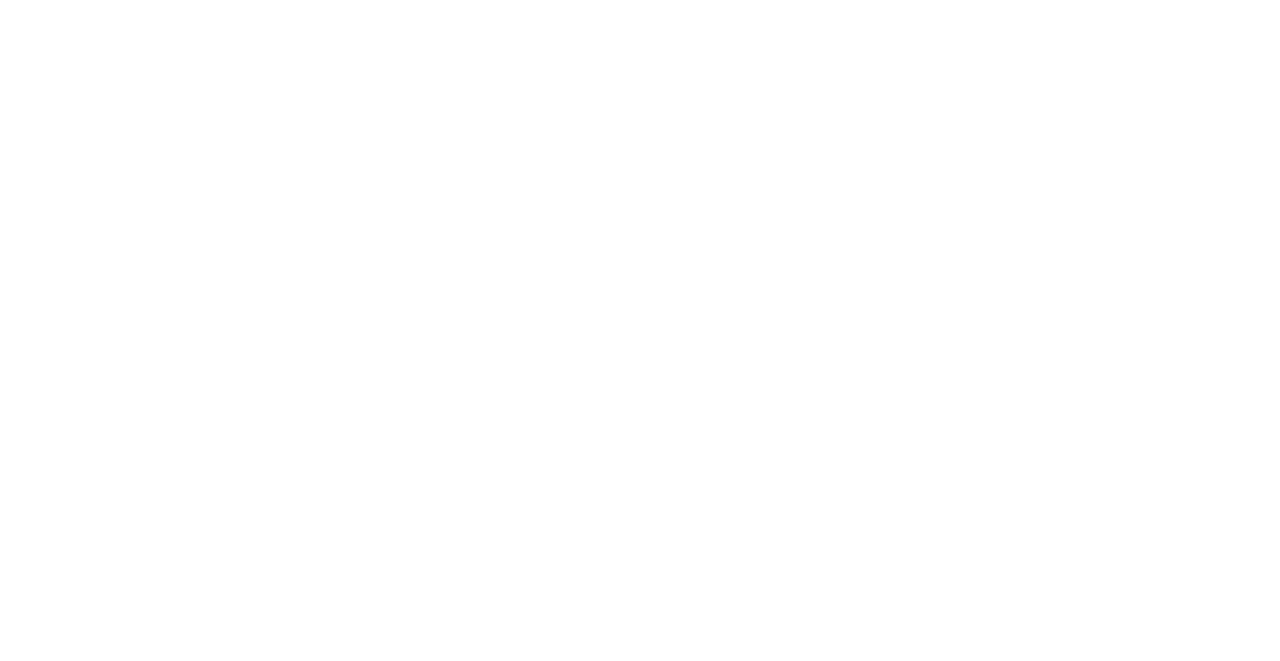
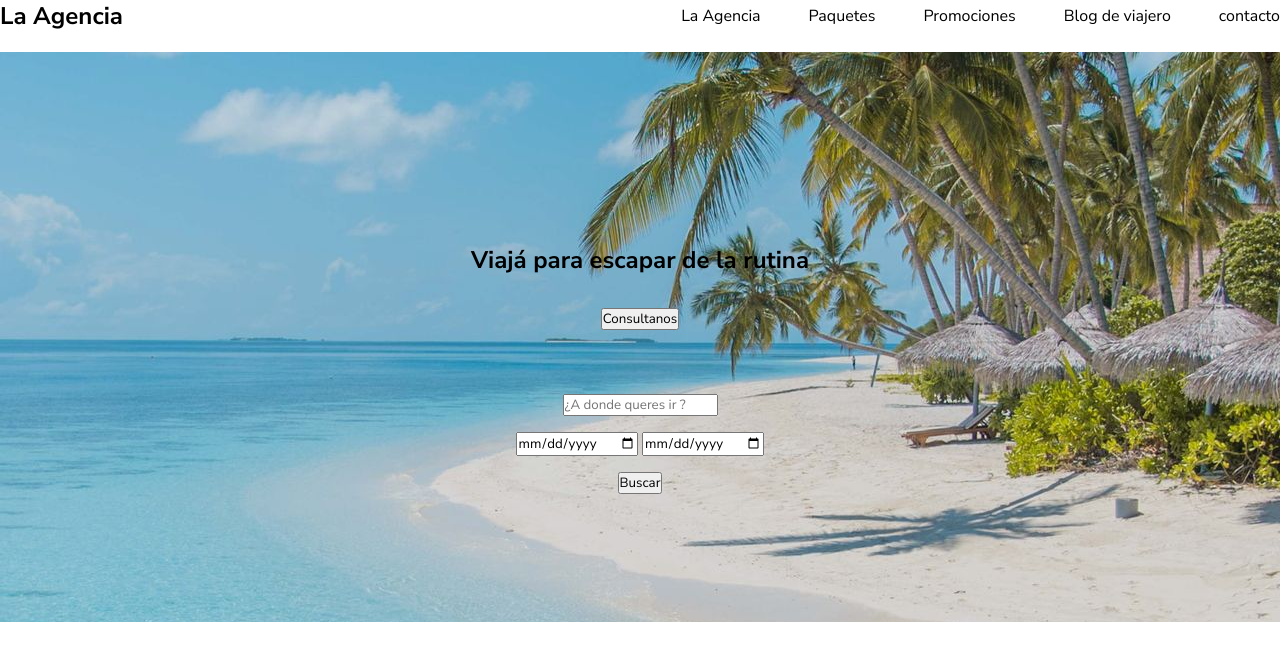
Before and after one commit to JerePrograma/VoyageHub, a Spring Boot app: page / in a window 1280 px wide. Before the commit the part shown is empty. Shown: the top 661 px of the page. Run offline with Spring Boot 4, Linux system fonts and the light colour scheme.

Commit message:
index agregado

```diff
--- a/VoyageHub/src/main/resources/static/style.css
+++ b/VoyageHub/src/main/resources/static/style.css
@@ -0,0 +1,43 @@
+*{
+    box-sizing: border-box;
+    padding: 0;
+    margin: 0;
+    font-family: "Nunito Sans", sans-serif;
+}
+main{
+    display: flex;
+    flex-direction: column;
+    background: url(dd92a3cc7229cafc9841e159b679d3e7.jpeg);
+    padding-top: 5%;
+    padding-bottom: 10%;
+
+}
+
+header{
+    display: flex;
+    justify-content: space-between;
+    margin-bottom: 20px;
+    align-items: center;
+}
+
+header ul{
+    display: flex;
+    gap: 3rem;
+    list-style: none;
+}
+
+.titulo{
+    display: flex;
+    flex-direction: column;
+    align-items: center;
+    margin-top: 10%;
+    gap: 2rem;
+}
+
+.buscador{
+    display: flex;
+    flex-direction: column;
+    align-items: center;
+    gap: 1rem;
+    margin-top: 5%;
+}
--- a/VoyageHub/src/main/resources/templates/index.html
+++ b/VoyageHub/src/main/resources/templates/index.html
@@ -3,10 +3,41 @@
 <head>
     <meta charset="UTF-8">
     <meta name="viewport" content="width=device-width, initial-scale=1.0">
-    <link rel="stylesheet" href="style.css">
-    <title>Document</title>
+    <link rel="preconnect" href="https://fonts.googleapis.com">
+<link rel="preconnect" href="https://fonts.gstatic.com" crossorigin>
+<link href="https://fonts.googleapis.com/css2?family=Nunito+Sans:ital,opsz,wght@0,6..12,200..1000;1,6..12,200..1000&display=swap" rel="stylesheet">
+    <link rel="stylesheet" href="/VoyageHub/src/main/resources/static/style.css">
+
+    <title>Agencia</title>
 </head>
 <body>
+    <header>
+        <H2>La Agencia</H1>
+            <ul>
+                <li><p>La Agencia</p></li>
+                <li><p>Paquetes</p></li>
+                <li><p>Promociones</p></li>
+                <li><p>Blog de viajero</p></li>
+                <li><p>contacto</p></li>
+            </ul>
+    </header>
+    <main>
 
+    <section class="titulo">
+        <h1>Viajá para escapar de la rutina</h1>
+        <button><p>Consultanos</p></button>
+    </section>
+
+    <section class="buscador">
+        <input type="text" placeholder="¿A donde queres ir ?">
+        <div>
+        <input type="date" name="" id="">
+        <input type="date" name="" id="">
+    </div>
+        <button><p>Buscar</p></button>
+
+    </section>
+
+</main>
 </body>
 </html>
```
Also changed, not shown: VoyageHub/src/main/resources/static/dd92a3cc7229cafc9841e159b679d3e7.jpeg (added).
